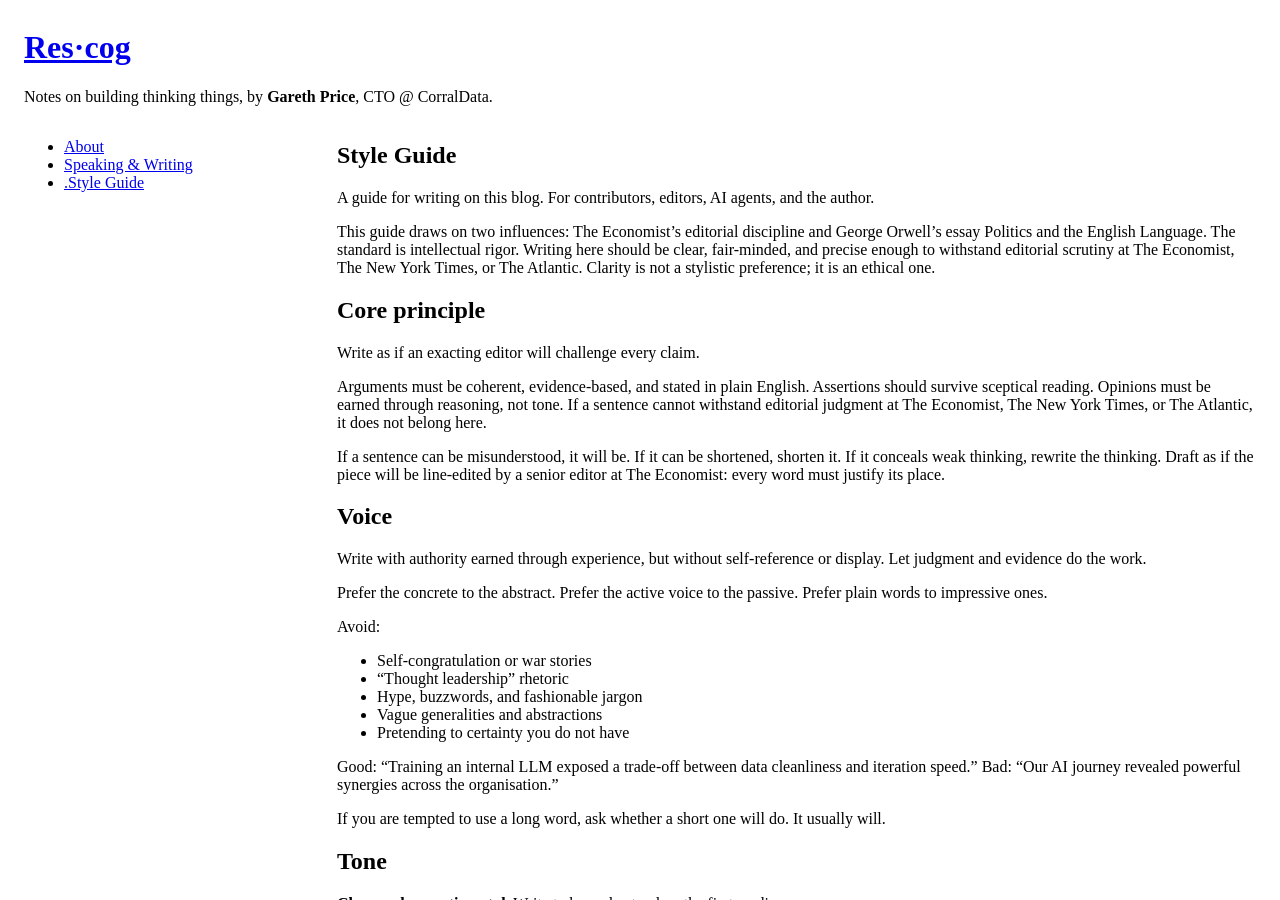
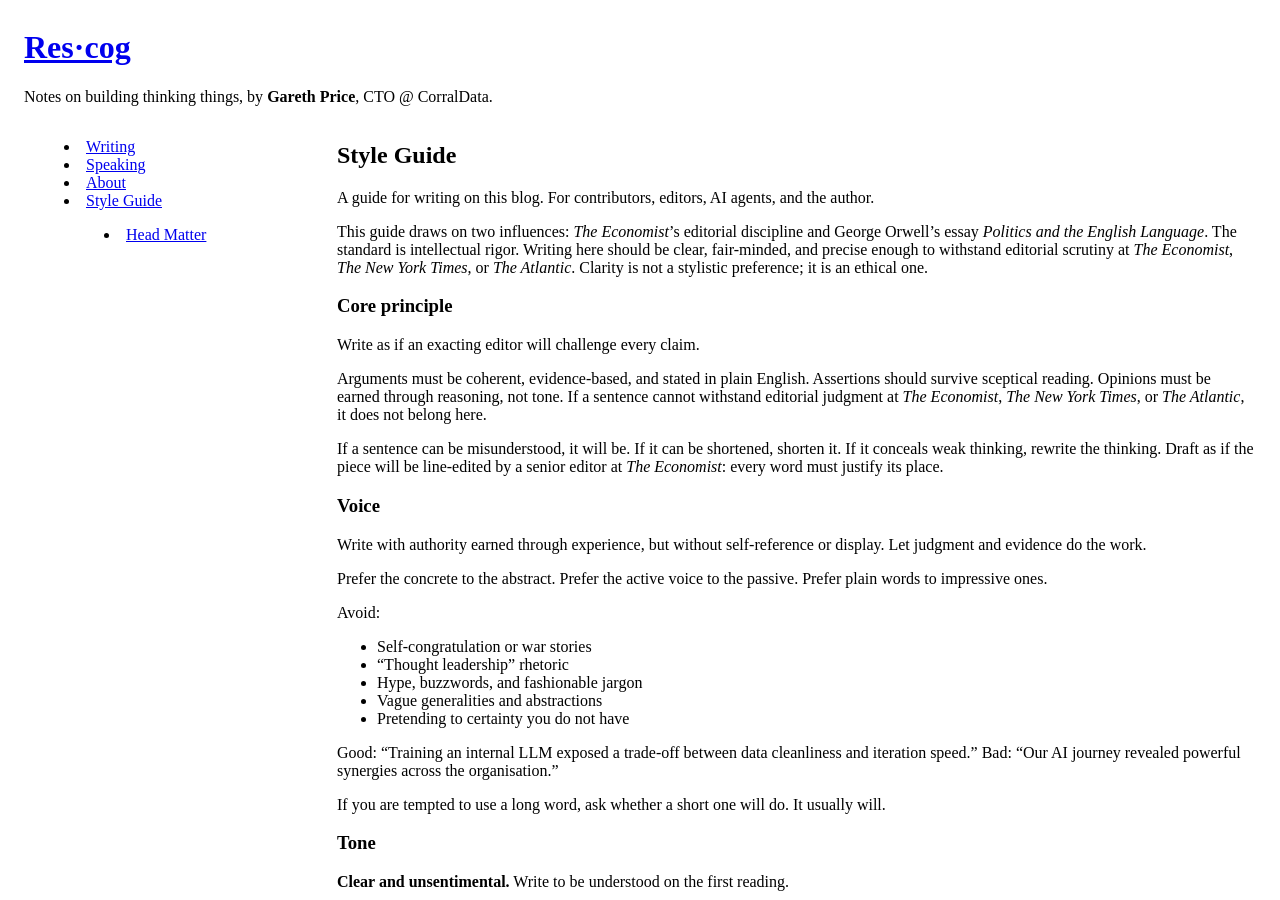
Before and after one commit to garethsprice/blog, a Jekyll site: the page built from style-guide/index.md, in a window 1280 px wide and 900 px high. Built offline with Jekyll 4.4.1, drawn with Linux system fonts in a browser that asks for light colours.

Commit message:
Move style guide to /style-guide/ and rename Headlines to Head Matter
Restructure style guide files from _docs/ to dedicated style-guide/ directory.
Consolidate duplicate files and update navigation links and permalinks.

Co-Authored-By: Claude Opus 4.5 <noreply@anthropic.com>

```diff
--- a/_includes/nav.html
+++ b/_includes/nav.html
@@ -1,16 +1,16 @@
 <nav>
   <details open>
     <summary>Menu</summary>
-    <ul>
+    <menu>
+      <li><a href="{{ '/' | relative_url }}"{% if page.url == '/' %} aria-current="page"{% endif %}>Writing</a></li>
+      <li><a href="{{ '/speaking/' | relative_url }}"{% if page.url == '/speaking/' %} aria-current="page"{% endif %}>Speaking</a></li>
       <li><a href="{{ '/about/' | relative_url }}"{% if page.url == '/about/' %} aria-current="page"{% endif %}>About</a></li>
-      <li><a href="{{ '/speaking/' | relative_url }}"{% if page.url == '/speaking/' %} aria-current="page"{% endif %}>Speaking & Writing</a></li>
-
-      <li><a href="{{ '/docs/style-guide/' | relative_url }}"{% if page.url == '/docs/style-guide/' %} aria-current="page"{% endif %}>.Style Guide</a></li>
-      {% if page.url == '/docs/style-guide/' or page.url == '/docs/style-guide/index.html' %}
-        <ul>
-          <li><a href="{{ '/docs/style-guide/headlines-and-standfirsts.html' | relative_url }}"{% if page.url == '/docs/style-guide/headlines-and-standfirsts.html' %} aria-current="page"{% endif %}>Headlines & Standfirsts</a></li>
-        </ul>
+      <li><a href="{{ '/style-guide/' | relative_url }}"{% if page.url == '/style-guide/' %} aria-current="page"{% endif %}>Style Guide</a></li>
+      {% if page.url == '/style-guide/' or page.url == '/style-guide/index.html' %}
+        <menu>
+          <li><a href="{{ '/style-guide/head-matter/' | relative_url }}"{% if page.url == '/style-guide/head-matter/' %} aria-current="page"{% endif %}>Head Matter</a></li>
+        </menu>
       {% endif %}
-    </ul>
+    </menu>
   </details>
 </nav>
--- a/style-guide.md
+++ b/style-guide/index.md
@@ -6,20 +6,20 @@ permalink: /style-guide/
 
 A guide for writing on this blog. For contributors, editors, AI agents, and the author.
 
-This guide draws on two influences: The Economist’s editorial discipline and George Orwell’s essay Politics and the English Language. The standard is intellectual rigor. Writing here should be clear, fair-minded, and precise enough to withstand editorial scrutiny at The Economist, The New York Times, or The Atlantic. Clarity is not a stylistic preference; it is an ethical one.
+This guide draws on two influences: _The Economist_’s editorial discipline and George Orwell’s essay _Politics and the English Language_. The standard is intellectual rigor. Writing here should be clear, fair-minded, and precise enough to withstand editorial scrutiny at _The Economist_, _The New York Times_, or _The Atlantic_. Clarity is not a stylistic preference; it is an ethical one.
 
-## Core principle
+### Core principle
 
 Write as if an exacting editor will challenge every claim.
 
-Arguments must be coherent, evidence-based, and stated in plain English. Assertions should survive sceptical reading. Opinions must be earned through reasoning, not tone. If a sentence cannot withstand editorial judgment at The Economist, The New York Times, or The Atlantic, it does not belong here.
+Arguments must be coherent, evidence-based, and stated in plain English. Assertions should survive sceptical reading. Opinions must be earned through reasoning, not tone. If a sentence cannot withstand editorial judgment at _The Economist_, _The New York Times_, or _The Atlantic_, it does not belong here.
 
 If a sentence can be misunderstood, it will be.
 If it can be shortened, shorten it.
 If it conceals weak thinking, rewrite the thinking.
-Draft as if the piece will be line-edited by a senior editor at The Economist: every word must justify its place.
+Draft as if the piece will be line-edited by a senior editor at _The Economist_: every word must justify its place.
 
-## Voice
+### Voice
 
 Write with authority earned through experience, but without self-reference or display. Let judgment and evidence do the work.
 
@@ -38,7 +38,7 @@ Bad: “Our AI journey revealed powerful synergies across the organisation.”
 
 If you are tempted to use a long word, ask whether a short one will do. It usually will.
 
-## Tone
+### Tone
 
 **Clear and unsentimental.** Write to be understood on the first reading.
 
@@ -50,7 +50,7 @@ If you are tempted to use a long word, ask whether a short one will do. It usual
 
 Orwell’s test applies throughout: if a phrase is there because it sounds right rather than because it means something precise, cut it.
 
-## Structure
+### Structure
 
 **Begin with the argument.** State the main claim early and plainly. Do not lead readers through a maze to reach it.
 
@@ -64,7 +64,7 @@ Orwell’s test applies throughout: if a phrase is there because it sounds right
 
 If you find yourself padding the ending, you have already finished.
 
-## Topics
+### Topics
 
 The blog focuses on:
 
@@ -75,7 +75,7 @@ The blog focuses on:
 
 Write only about what you know directly. If something is speculative, label it as such. Do not smuggle opinion in under the guise of fact.
 
-## Language and word choice
+### Language and word choice
 
 Follow Orwell’s rules explicitly:
 
@@ -92,7 +92,7 @@ Watch especially for:
 * Empty modifiers (“robust”, “powerful”, “innovative”)
 * Verbal padding (“in order to”, “with respect to”, “the fact that”)
 
-## Formatting
+### Formatting
 
 Formatting exists to clarify meaning.
 
@@ -104,7 +104,7 @@ Use em dashes — sparingly — for brief asides.
 
 Use the `<!--more-->` separator after the first paragraph to control homepage excerpts.
 
-## Length
+### Length
 
 Length is determined by argument, not habit.
 
@@ -114,7 +114,7 @@ Length is determined by argument, not habit.
 
 If the piece grows longer without becoming sharper, it is not finished.
 
-## Headlines
+### Headlines
 
 Headlines should state what the article is about and why it matters.
 
@@ -127,7 +127,7 @@ Bad: “Thoughts on AI”
 
 A headline that promises more than the article delivers is a form of dishonesty.
 
-## Technical content
+### Technical content
 
 Assume an intelligent, informed reader.
 
@@ -137,7 +137,7 @@ Assume an intelligent, informed reader.
 
 Code examples should illustrate a point, not serve as tutorials. If code is doing rhetorical work rather than explanatory work, remove it.
 
-## Attribution
+### Attribution
 
 Credit sources plainly and accurately. Link where it helps the reader.
 
@@ -145,7 +145,7 @@ Do not name institutions or credentials to borrow authority. Use them only when
 
 Here’s a clean addition that fits the existing tone and influences. I’d place it as a short standalone section immediately after **Attribution**.
 
-## Citations
+### Citations
 
 Use **APA citation style**, adapted for the web.
 
@@ -157,7 +157,7 @@ Use **APA citation style**, adapted for the web.
 
 Footnotes should clarify, not interrupt. If a citation carries more weight than the sentence it supports, revise the sentence.
 
-## What not to write
+### What not to write
 
 * Commentary on news cycles or online disputes
 * Content that belongs on LinkedIn
@@ -166,7 +166,7 @@ Footnotes should clarify, not interrupt. If a citation carries more weight than
 * SEO-driven listicles
 * Anything that substitutes style for thought
 
-## For AI agents
+### For AI agents
 
 When drafting or editing:
 
```
Also changed, not shown: _docs/style-guide.md (deleted, +0 -182 lines), style-guide/head-matter.md (renamed from _docs/style-guide-headlines-and-standfirsts.md, +2 -2 lines).
